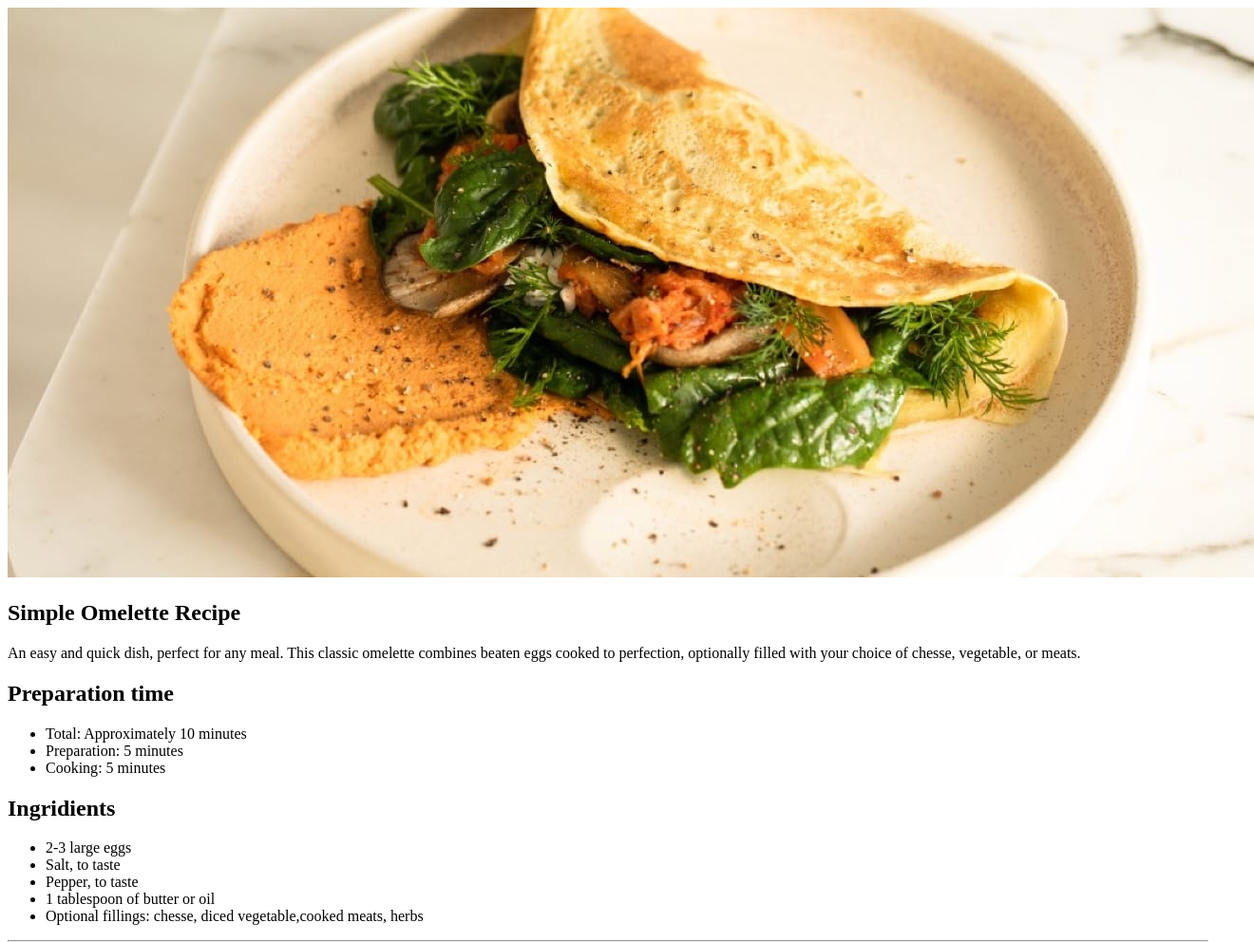
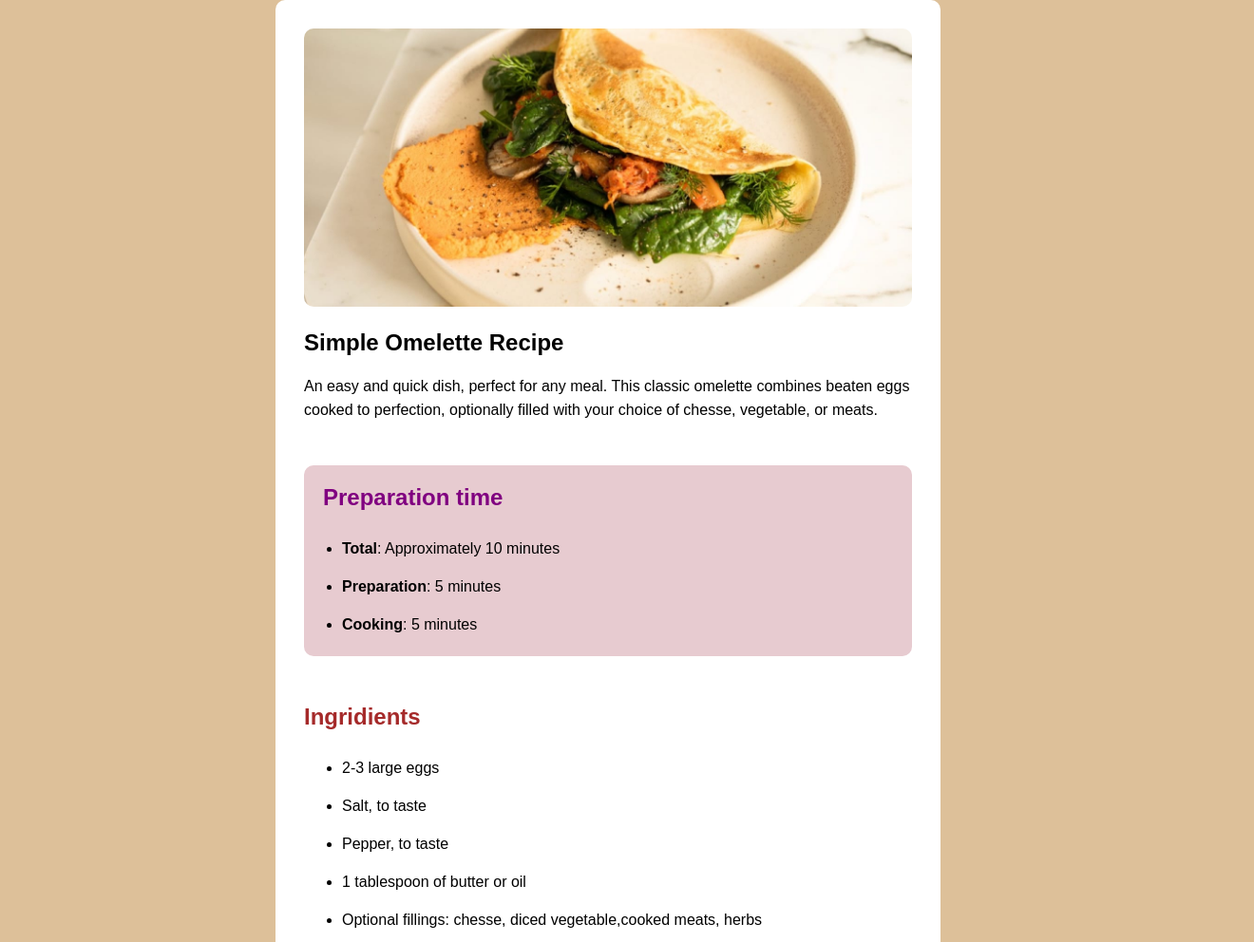
Before and after one commit to midnite-ops/recipe-2, a plain HTML site: page index.html in a window 1280 px wide. Shown: the top 992 px of the page at 95% size, 1320 px wide, since content can reach past the window. Drawn offline with Linux system fonts and the light colour scheme.

Commit message:
Update index.html

```diff
--- a/index.html
+++ b/index.html
@@ -4,7 +4,7 @@
     <meta charset="UTF-8">
     <meta name="viewport" content="width=device-width, initial-scale=1.0">
     <title>Document</title>
-    <link rel="stylesheet" href="/index.css">
+    <link rel="stylesheet" href="/recipe.css">
 </head>
 <body>
     <main>
```
